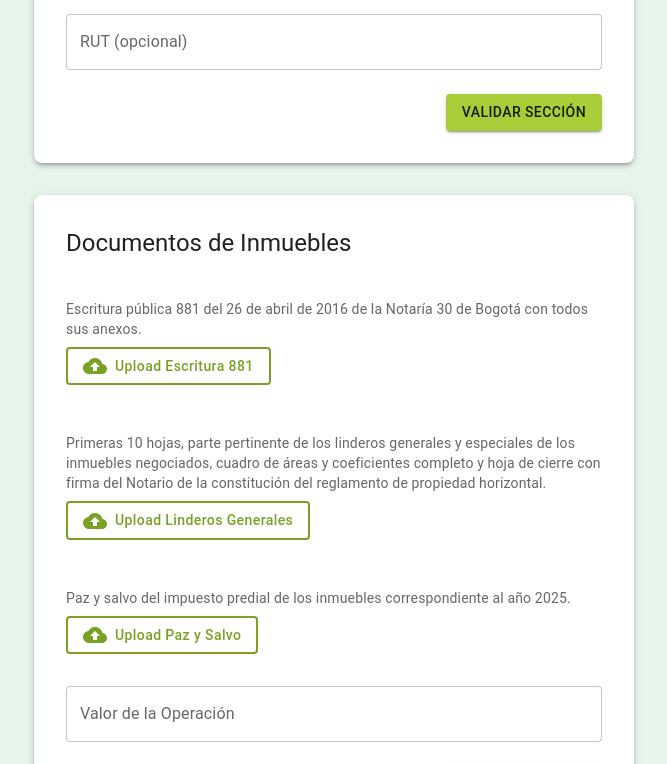
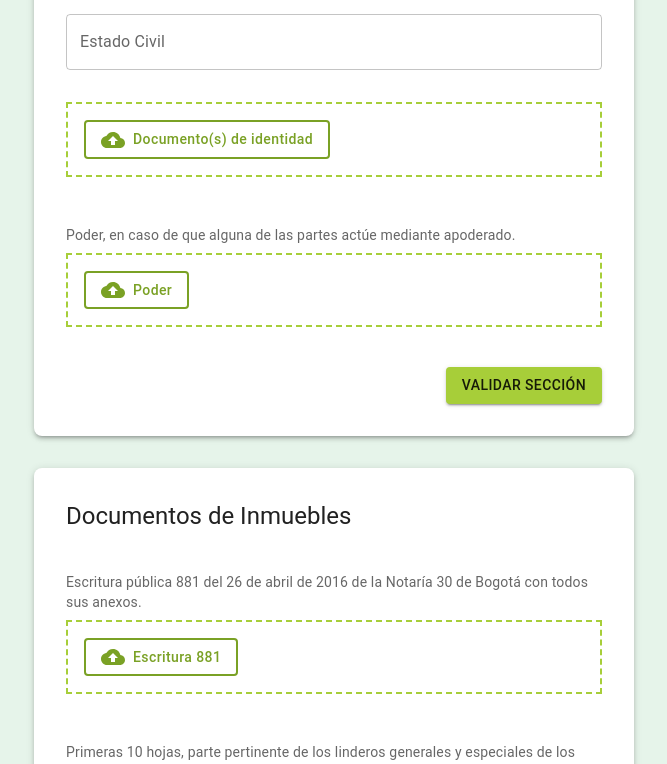
Before and after one commit to sergiocanalesm1/smr-estudio-titulos-forms, a React (Vite) app: page /cliente in a window 1280 px wide. Shown: the part 909-1673 px from the top of the page, without its empty margins (306-973 px from the left). Built offline with nearby package versions, Linux system fonts and the light colour scheme.

Commit message:
dnd, datos comprador

```diff
--- a/src/components/DocumentUploader.tsx
+++ b/src/components/DocumentUploader.tsx
@@ -1,4 +1,4 @@
-import React from 'react';
+import React, { useState } from 'react';
 import { Button, Typography, Box } from '@mui/material';
 import { useTheme } from '@mui/material/styles';
 import CloudUploadIcon from '@mui/icons-material/CloudUpload';
@@ -24,14 +24,13 @@ const DocumentUploader: React.FC<DocumentUploaderProps> = ({
   helperText
 }) => {
   const theme = useTheme();
+  const [isDragging, setIsDragging] = useState(false);
 
-  const handleChange = (e: React.ChangeEvent<HTMLInputElement>) => {
-    if (!e.target.files) return;
-    const fileList = Array.from(e.target.files);
-    const newFiles = fileList.map((file, index) => {
-      // Only append _{index+1} if multiple is true and more than one file is selected
+  const processFiles = (fileList: FileList) => {
+    const filesArray = Array.from(fileList);
+    const newFiles = filesArray.map((file, index) => {
       const newName =
-        multiple && fileList?.length > 1
+        multiple && filesArray?.length > 1
           ? `${transformedFileName}_${index + 1}.pdf`
           : `${transformedFileName}.pdf`;
       return new File([file], newName, { type: file.type });
@@ -39,15 +38,42 @@ const DocumentUploader: React.FC<DocumentUploaderProps> = ({
     setFile(newFiles);
   };
 
+  const handleChange = (e: React.ChangeEvent<HTMLInputElement>) => {
+    if (!e.target.files) return;
+    processFiles(e.target.files);
+  };
+
+  const handleDrop = (e: React.DragEvent<HTMLDivElement>) => {
+    e.preventDefault();
+    setIsDragging(false);
+    if (!e.dataTransfer.files) return;
+    processFiles(e.dataTransfer.files);
+  };
+
+  const handleDragOver = (e: React.DragEvent<HTMLDivElement>) => {
+    e.preventDefault();
+    setIsDragging(true);
+  };
+
+  const handleDragLeave = (e: React.DragEvent<HTMLDivElement>) => {
+    e.preventDefault();
+    setIsDragging(false);
+  };
+
   const uploadIcon =
-    files.length > 0 ? (
+    files?.length > 0 ? (
       <CheckCircleIcon sx={{ mr: 1 }} />
     ) : (
       <CloudUploadIcon sx={{ mr: 1 }} />
     );
 
   return (
-    <Box sx={{ my: 2 }}>
+    <Box
+      sx={{ my: 2 }}
+      onDrop={handleDrop}
+      onDragOver={handleDragOver}
+      onDragLeave={handleDragLeave}
+    >
       {helperText && (
         <Typography variant="body2" color="textSecondary" sx={{ mb: 1 }}>
           {helperText}
@@ -60,10 +86,12 @@ const DocumentUploader: React.FC<DocumentUploaderProps> = ({
           gap: 2,
           flexWrap: 'nowrap',
           width: '100%',
+          border: `2px dashed ${theme.palette.primary.main}`,
+          padding: 2,
         }}
       >
         <Button
-          variant="outlined"
+          variant={files?.length ? "text" : "outlined"}
           component="label"
           sx={{
             textTransform: 'none',
@@ -88,7 +116,7 @@ const DocumentUploader: React.FC<DocumentUploaderProps> = ({
             accept="application/pdf"
           />
         </Button>
-        {files.length > 0 && (
+        {files?.length > 0 && (
           <Typography
             variant="body2"
             sx={{
--- a/src/pages/ClientForm/ClientForm.tsx
+++ b/src/pages/ClientForm/ClientForm.tsx
@@ -1,23 +1,33 @@
 import React from 'react';
 import { useForm, FormProvider } from 'react-hook-form';
+import { useLocation } from 'react-router-dom';
 import { Container, Button, Box } from '@mui/material';
-import DatosComprador, { DatosCompradorForm } from './sections/DatosComprador';
-import { datosCompradorFormDefaults, documentosInmueblesFormDefaults } from '../../utils/formDefaults';
+import DatosComprador, { DatosCompradorForm, DatosCompradorNatural, DatosCompradorJuridico } from './sections/DatosComprador';
+import { datosCompradorFormDefaults, documentosInmueblesFormDefaults, datosCompradorJuridicoDefaults, datosCompradorNaturalDefaults } from '../../utils/formDefaults';
 import DocumentosInmuebles, { DocumentosInmueblesForm } from './sections/DocumentosInmuebles';
 
-interface ClientFormState {
-  datosComprador: DatosCompradorForm;
+type ClientFormState = {
+  datosComprador: DatosCompradorForm & (DatosCompradorNatural | DatosCompradorJuridico);
   documentosInmuebles: DocumentosInmueblesForm;
-}
+};
 
 const ClientForm: React.FC = () => {
+  const location = useLocation();
+  const queryParams = new URLSearchParams(location.search);
+  const personType = queryParams.get('person_type') ?? 'Natural';
+
+  const defaultValues = {
+    datosComprador: {
+      ...datosCompradorFormDefaults,
+      ...(personType === 'Natural' ? datosCompradorNaturalDefaults : {}),
+      ...(personType === 'Juridico' ? datosCompradorJuridicoDefaults : {}),
+    },
+    documentosInmuebles: documentosInmueblesFormDefaults,
+  };
+
   const methods = useForm<ClientFormState>({
-    defaultValues: {
-        datosComprador: datosCompradorFormDefaults,
-        documentosInmuebles: documentosInmueblesFormDefaults
-      },
-    }
-  );
+    defaultValues,
+  });
 
   const { handleSubmit } = methods;
 
@@ -28,7 +38,7 @@ const ClientForm: React.FC = () => {
   return (
     <Container sx={{ py: 4 }}>
       <FormProvider {...methods}>
-        <DatosComprador />
+        <DatosComprador personType={personType} />
         <DocumentosInmuebles />
         <Box sx={{ textAlign: 'right', mt: 2 }}>
           <Button onClick={handleSubmit(onSubmit)} type="submit" variant="contained" color="primary">
--- a/src/pages/ClientForm/sections/DatosComprador.tsx
+++ b/src/pages/ClientForm/sections/DatosComprador.tsx
@@ -1,23 +1,41 @@
 import React from 'react';
-import { useFormContext } from 'react-hook-form';
+import { Controller, useFormContext } from 'react-hook-form';
 import { TextField, Box } from '@mui/material';
 import FormSection from '../../../components/FormSection';
-export interface DatosCompradorForm {
-  nombreCliente: string;
+import DocumentUploader from '../../../components/DocumentUploader';
+
+export interface DatosCompradorForm extends DatosCompradorNatural, DatosCompradorJuridico {
+  nombreCliente: string;//autofill
+  email: string; //autofill
   identificacion: string;
   direccion: string;
-  email: string;
   tel: string;
   barrio: string;
   localidad: string;
   departamento: string;
   codigoPostal: string;
-  rut?: string;
   certificadosTradicion: string;
 }
+export interface DatosCompradorNatural {
+  compradorIds: File[];
+  estadoCivil: string;//dropdown?
+  poderN: File[];//esto es file o string??
+}
 
-const DatosComprador: React.FC = () => {
+export interface DatosCompradorJuridico {
+  certificadoExistencia: File[];
+  certificadoComposicion: File[];
+  copiaDocumento: File[];
+  poderJ: File[];
+}
+
+interface DatosCompradorProps {
+  personType?: string;
+}
+
+const DatosComprador: React.FC<DatosCompradorProps> = ({personType}) => {
   const {
+    control,
     register,
     trigger,
     formState: { errors },
@@ -32,6 +50,118 @@ const DatosComprador: React.FC = () => {
       console.log('datosComprador section is valid!');
     }
   };
+
+  const NaturalForm: React.FC = () => {
+    return (
+      <>
+        <TextField
+          label="Estado Civil"
+          {...register('datosCompradorNatural.estadoCivil', { required: true })}
+          error={!!datosCompradorErrors?.estadoCivil}
+          variant="outlined"
+        />
+        <Controller
+          name="datosCompradorNatural.compradorIds"
+          control={control}
+          rules={{ required: true }}
+          render={({ field }) => (
+            <DocumentUploader
+              files={field.value}
+              setFile={field.onChange}
+              transformedFileName="compradorIds"
+              multiple={false}
+              error={!!datosCompradorErrors?.compradorIds}
+              buttonLabel="Documento(s) de identidad"
+            />
+          )}
+        />
+        <Controller
+          name="datosCompradorNatural.poderN"
+          control={control}
+          render={({ field }) => (
+            <DocumentUploader
+              files={field.value}
+              setFile={field.onChange}
+              transformedFileName="poderN"
+              multiple={false}
+              error={!!datosCompradorErrors?.poderN}
+              buttonLabel="Poder"
+              helperText="Poder, en caso de que alguna de las partes actúe mediante apoderado."
+            />
+          )}
+        />
+      </>
+    );
+  }
+
+  const JuridicoForm: React.FC = () => {
+    return (
+      <>
+        <Controller
+          name="datosCompradorJuridico.certificadoExistencia"
+          control={control}
+          rules={{ required: true }}
+          render={({ field }) => (
+            <DocumentUploader
+              files={field.value}
+              setFile={field.onChange}
+              transformedFileName="certificadoExistencia"
+              multiple={false}
+              error={!!datosCompradorErrors?.certificadoExistencia}
+              buttonLabel="Certificado"
+              helperText="Certificado de existencia y representación legal no mayor a 60 días."
+            />
+          )}
+        />
+        <Controller
+          name="datosCompradorJuridico.certificadoComposicion"
+          control={control}
+          rules={{ required: true }}
+          render={({ field }) => (
+            <DocumentUploader
+              files={field.value}
+              setFile={field.onChange}
+              transformedFileName="certificadoComposicion"
+              multiple={false}
+              error={!!datosCompradorErrors?.certificadoComposicion}
+              buttonLabel="Certificado"
+              helperText="Certificado de composición accionaria no mayor a 60 días firmada por el representante legal o revisor fiscal, hasta llegar a la persona natural."
+            />
+          )}
+        />
+        <Controller
+          name="datosCompradorJuridico.copiaDocumento"
+          control={control}
+          rules={{ required: true }}
+          render={({ field }) => (
+            <DocumentUploader
+              files={field.value}
+              setFile={field.onChange}
+              transformedFileName="copiaDocumento"
+              multiple={false}
+              error={!!datosCompradorErrors?.copiaDocumento}
+              buttonLabel="Copia del documento de identidad"
+            />
+          )}
+        />
+        <Controller
+          name="datosCompradorJuridico.poderJ"
+          control={control}
+          render={({ field }) => (
+            <DocumentUploader
+              files={field.value}
+              setFile={field.onChange}
+              transformedFileName="poderJ"
+              multiple={false}
+              error={!!datosCompradorErrors?.poderJ}
+              buttonLabel="Poder"
+              helperText="Poder, en caso de que alguna de las partes actúe mediante apoderado."
+            />
+          )}
+        />
+      </>
+    );
+  }
 
   return (
     <FormSection
@@ -106,12 +236,7 @@ const DatosComprador: React.FC = () => {
           error={!!datosCompradorErrors?.certificadosTradicion}
           variant="outlined"
         />
-        <TextField
-          label="RUT (opcional)"
-          {...register('datosComprador.rut')}
-          error={!!datosCompradorErrors?.rut}
-          variant="outlined"
-        />
+        {personType === 'Natural' ? <NaturalForm /> : personType === 'Juridico' ? <JuridicoForm /> : null}
       </Box>
     </FormSection>
   );
--- a/src/pages/ClientForm/sections/DocumentosInmuebles.tsx
+++ b/src/pages/ClientForm/sections/DocumentosInmuebles.tsx
@@ -31,7 +31,7 @@ const handleSectionSubmit = async (e: React.FormEvent<HTMLFormElement>) => {
 };
 
 return (
-    <FormSection
+  <FormSection
     title="Documentos de Inmuebles"
     description=""
     submitBtnText="Validar sección"
@@ -39,8 +39,7 @@ return (
     onSubmit={handleSectionSubmit}
     >
     <Box sx={{ display: 'flex', flexDirection: 'column', gap: 2 }}>
-        {/* Escritura 881: Single file upload */}
-        <Controller
+      <Controller
         name="documentosInmuebles.escritura881"
         control={control}
         rules={{ required: true }}
@@ -51,13 +50,12 @@ return (
             transformedFileName="escritura881"
             multiple={false}
             error={!!documentosErrors?.escritura881}
-            buttonLabel="Upload Escritura 881"
+            buttonLabel="Escritura 881"
             helperText="Escritura pública 881 del 26 de abril de 2016 de la Notaría 30 de Bogotá con todos sus anexos."
             />
         )}
-        />
-        {/* Linderos Generales: Multiple file upload */}
-        <Controller
+      />
+      <Controller
         name="documentosInmuebles.linderosGenerales"
         control={control}
         rules={{ required: true }}
@@ -68,7 +66,7 @@ return (
             transformedFileName="linderosGenerales"
             multiple={true}
             error={!!documentosErrors?.linderosGenerales}
-            buttonLabel="Upload Linderos Generales"
+            buttonLabel="Linderos Generales"
             helperText="Primeras 10 hojas, parte pertinente de los linderos generales y especiales de los inmuebles negociados, cuadro de áreas y coeficientes completo y hoja de cierre con firma del Notario de la constitución del reglamento de propiedad horizontal."
             />
         )}
@@ -85,7 +83,7 @@ return (
             transformedFileName="pazYSalvo"
             multiple={true}
             error={!!documentosErrors?.pazYSalvo}
-            buttonLabel="Upload Paz y Salvo"
+            buttonLabel="Paz y Salvo"
             helperText="Paz y salvo del impuesto predial de los inmuebles correspondiente al año 2025."
             />
         )}
@@ -107,7 +105,7 @@ return (
           }}
           render={({ field, fieldState: { error } }) => (
             <TextField
-              label="Valor de la Operación"
+              label="Valor de la Compraventa"
               value={field?.value || ''}
               onChange={(e) => {
                 // Strip commas while typing
```
Also changed, not shown: src/utils/formDefaults.ts (+14 -2 lines).
